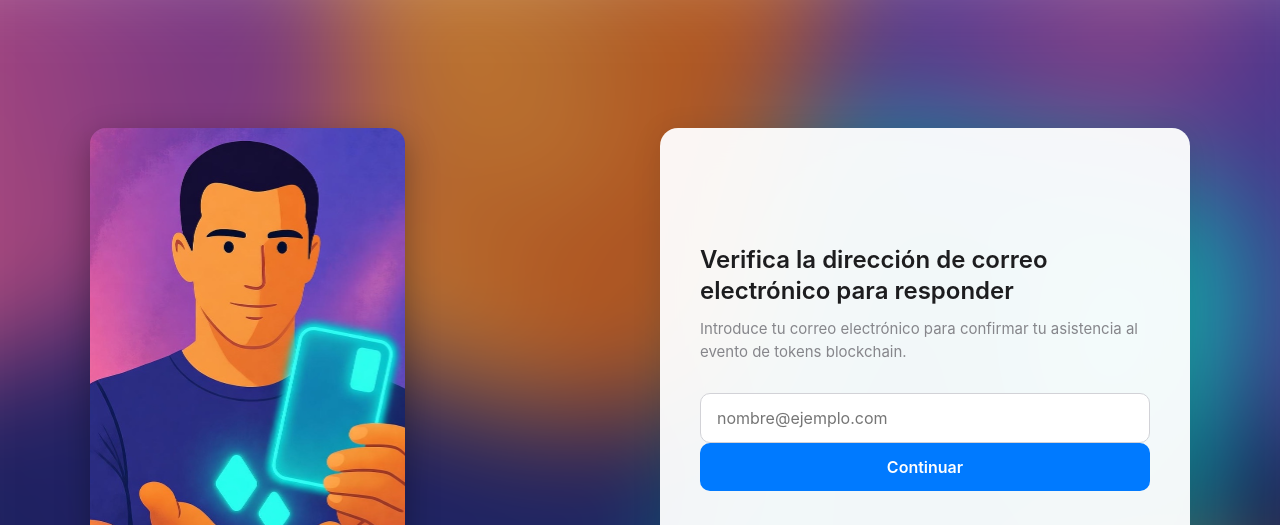
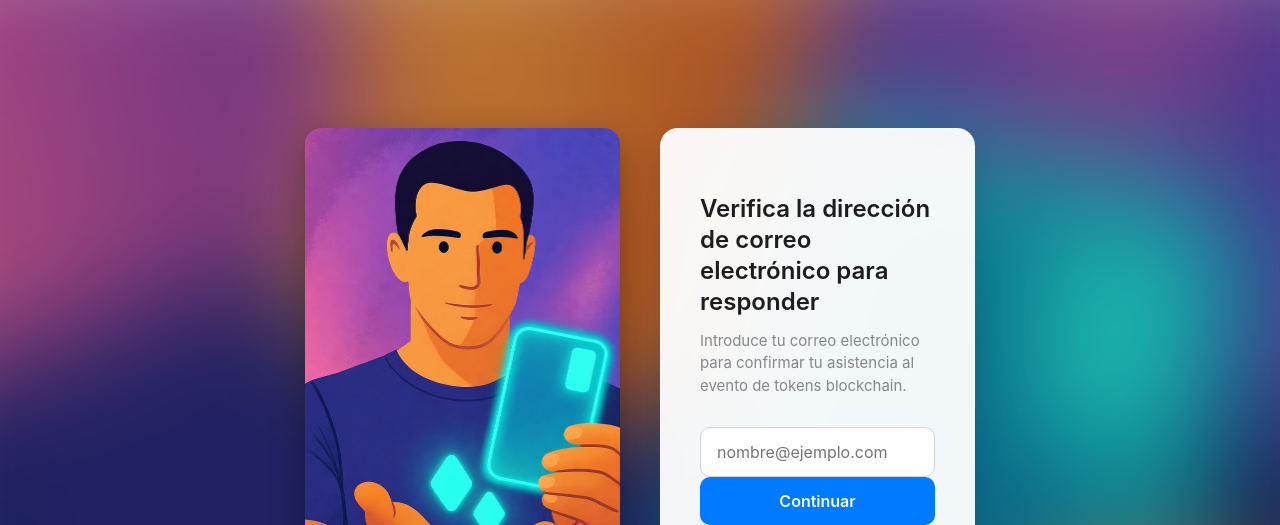
Before and after one commit to CLPTokenRoyal/Register, a plain HTML site: page index.html in a window 1280 px wide. Shown: the top 525 px of the page. Drawn offline with Linux system fonts and the light colour scheme.

Commit message:
Update page.css

```diff
--- a/assets/css/page.css
+++ b/assets/css/page.css
@@ -48,9 +48,8 @@ body {
     position: relative;
     z-index: 1;
     max-width: 1100px;
-    width: 100%;
     display: grid;
-    grid-template-columns: 1fr 1fr;
+    grid-template-columns: repeat(2,19.6875rem);
     gap: 40px;
     animation: fadeInUp 0.8s ease-out;
 }
```
